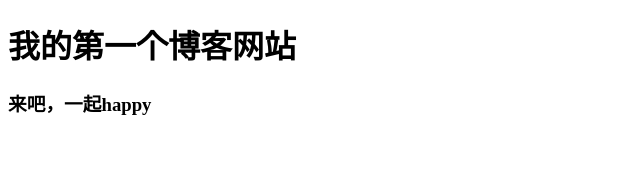
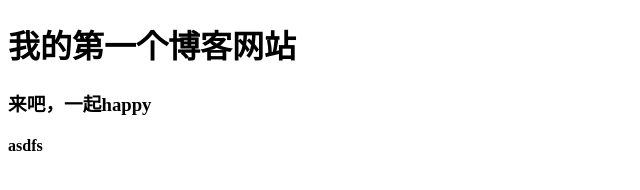
Before and after one commit to DuChne/DuChne.github.io, a plain HTML site: page index.html in a window 1280 px wide. Shown: the full height of the page, 0-640 px from the left. Drawn offline with Linux system fonts and the light colour scheme.

Commit message:
不克隆上传，查看是否可以打开

```diff
--- a/index.html
+++ b/index.html
@@ -9,5 +9,6 @@
 <body>
     <h1>我的第一个博客网站</h1>
     <h3>来吧，一起happy</h3>
+    <h4>asdfs</h4>
 </body>
 </html>
```
